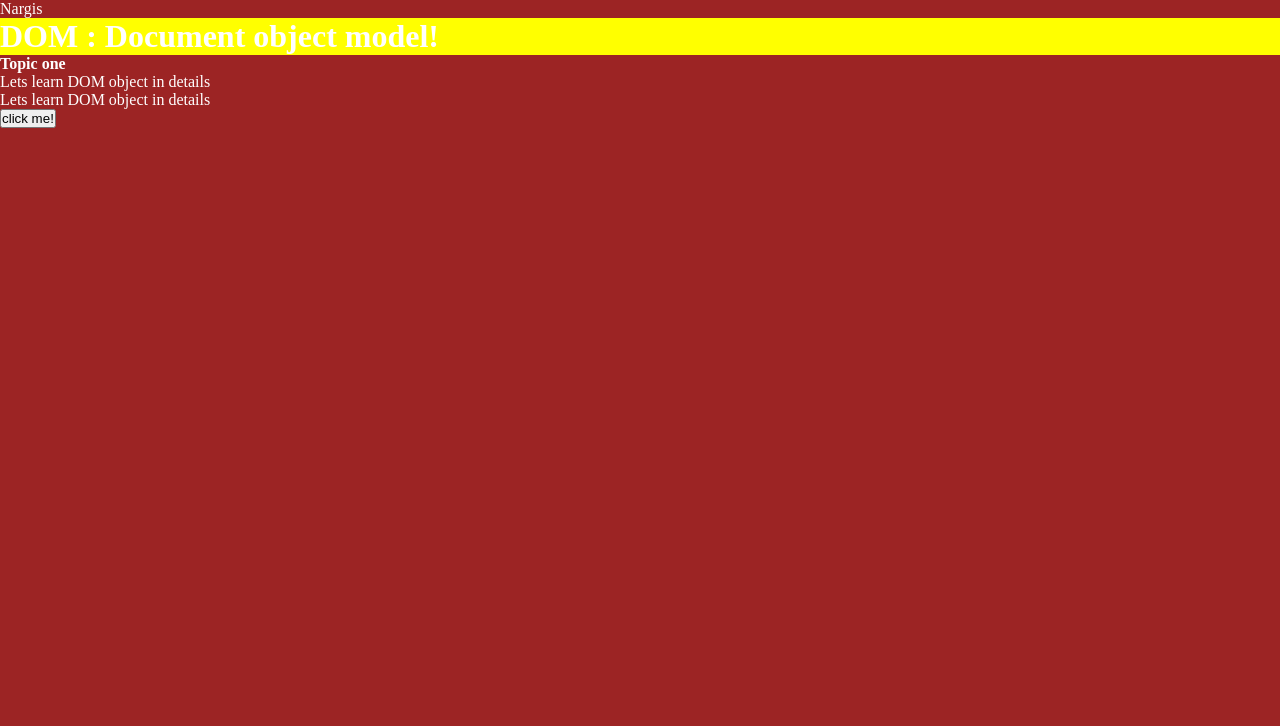
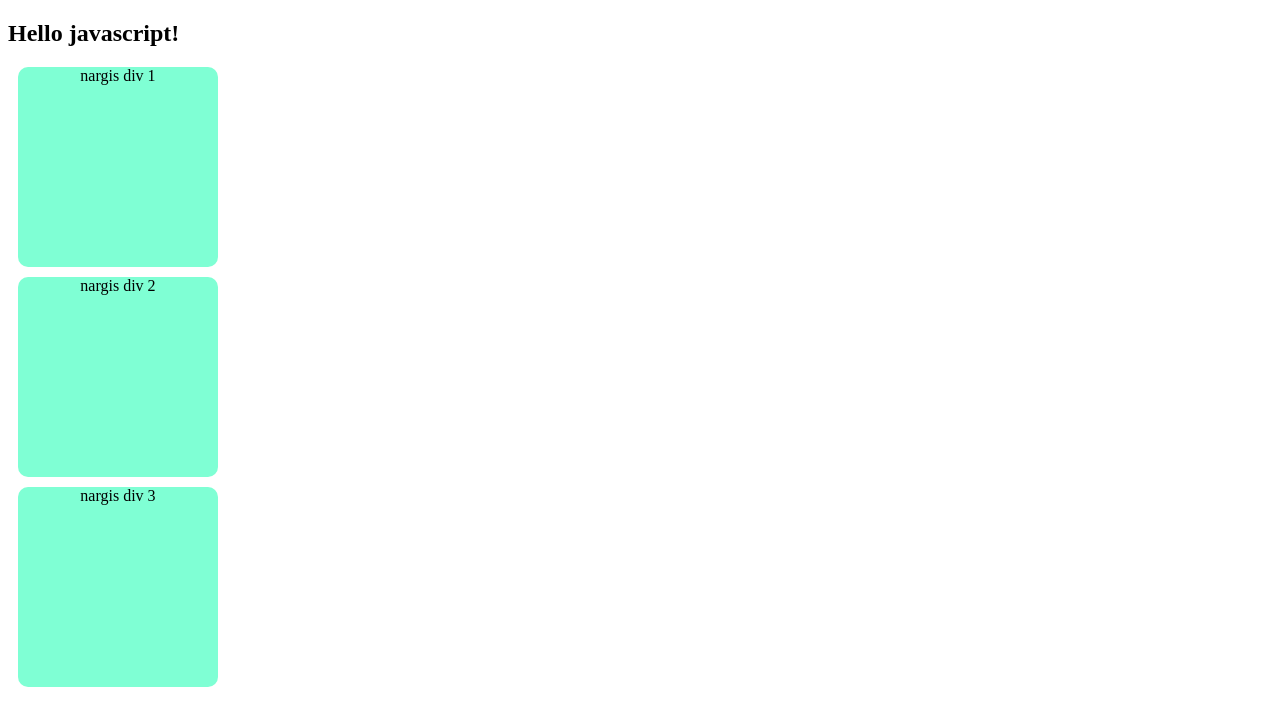
Before and after one commit to Nargis7/Web-Dev-2025, a plain HTML site: page video_45/index.html in a window 1280 px wide. Drawn offline with Linux system fonts and the light colour scheme.

Commit message:
added js

```diff
--- a/video_45/index.html
+++ b/video_45/index.html
@@ -7,12 +7,10 @@
     <link rel="stylesheet" href="style.css">
 </head>
 <body>
-    <div>Nargis</div>
-    <h1 id="heading" class="myClass">DOM : Document object model!</h1>
-    <h4 class="myClass">Topic one</h4>
-    <P class="myClass">Lets learn DOM object in details</P>
-    <P class="myClass">Lets learn DOM object in details</P>
-    <button>click me!</button>
+  <h2>Hello javascript!</h2>
+  <div class="box">first div</div>
+  <div class="box">second div</div>
+  <div class="box">third div</div>
     <script src="index.js"></script>
 </body>
 </html>
--- a/video_45/index.js
+++ b/video_45/index.js
@@ -64,8 +64,36 @@
 // console.log(myIdElem); // Prints the element with id "myId"
 // let firstPara = document.querySelectorAll("p");
 // console.log(firstPara); // Prints the first <p> element
-let firstPara = document.querySelector("p");
-console.log(firstPara); // Prints the first <p> element
+// let firstPara = document.querySelector("p");
+// console.log(firstPara); // Prints the first <p> element
+
+// let div = document.querySelector("div");
+// console.dir(div); // Prints the first <div> element
+
+// let heading = document.querySelector("h1");
+
+// let h2 = document.querySelector("h2");
+// console.dir(h2.innerText);
+// h2.innerText = h2.innerText + " from apna college students";
+
+// Prints the first <h2>
+
+let divs = document.querySelectorAll(".box");
+// console.log(divs[0]);
+// // Prints all elements with class "box"
+let idx = 1;
+for(let div of divs) {
+    // console.log(div);
+    // console.dir(div.innerText);
+    div.innerText =     `nargis div ${idx}`; // Updates text of each div
+    idx++;
+}
+// divs[0].innerText = "Updated first div";
+//  // Updates text of the first div
+//  divs[1].innerText = "Updated second div"; // Updates text of the second div
+//  divs[2].innerText = "Updated third div"; // Updates text of the third div
+
+
 
 
 
--- a/video_45/style.css
+++ b/video_45/style.css
@@ -1,13 +1,12 @@
-*{
-    margin: 0;
-    padding: 0;
-    box-sizing: border-box;
+/* body{
+    background-color: aqua;
+} */
+
+.box {
+    width: 200px;
+    height: 200px;
+    background-color: aquamarine;
+    margin: 10px;
+    border-radius: 10px;
+    text-align: center;
 }
-body{
-    /* font-family: Arial, sans-serif; */
-    background-color: #9c2424;
-    color:white;
-}
-h1{
-    background-color: yellow;
-}
```
